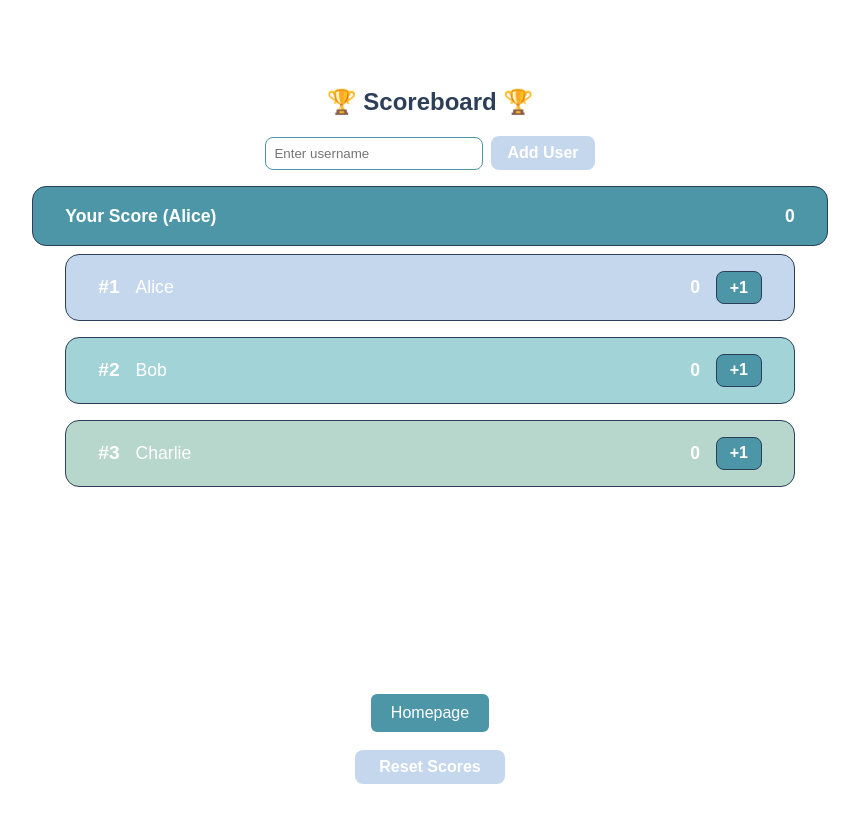
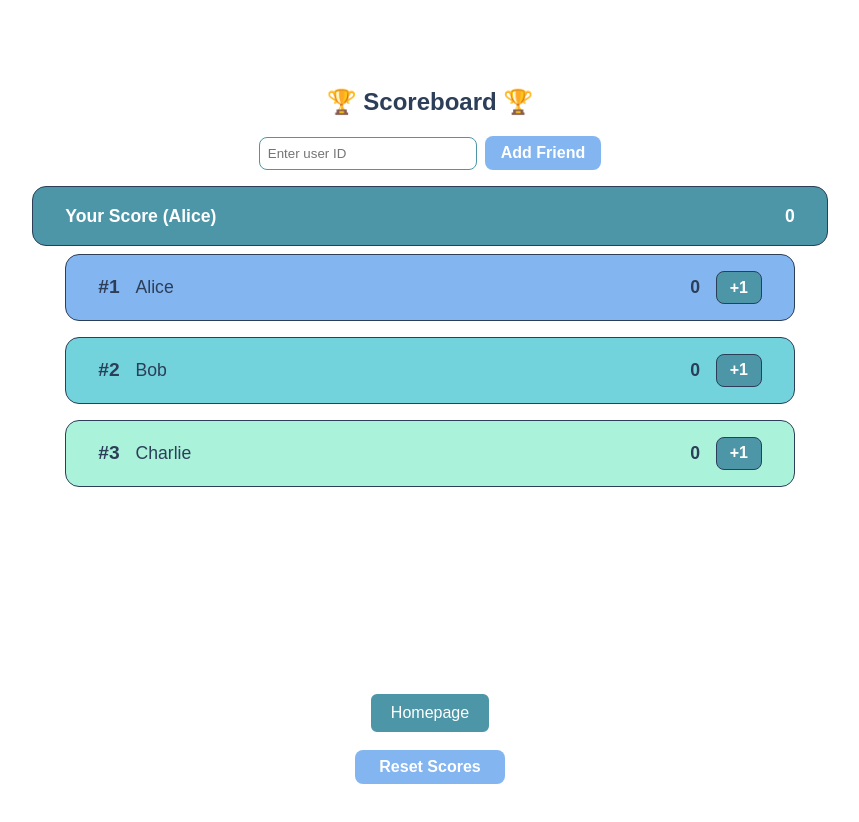
Before and after one commit to awsinrixhack-renamelater/hack_renamelater, a React (Vite) app in the folder frontend/: page /about in a window 1280 px wide. Shown: the top 822 px of the page, without its empty margins (242-1101 px from the left). Built offline with nearby package versions, Linux system fonts and the light colour scheme.

Commit message:
changed add user to add friend

```diff
--- a/frontend/src/pages/Scoreboard.tsx
+++ b/frontend/src/pages/Scoreboard.tsx
@@ -47,9 +47,9 @@ export default function UserScores() {
 
 //I LOVE COLORS
   const colors = {
-    ltgr: "#a2d3d7ff",
-    ltbu: "#c5d7edff",
-    mint: "#B7D6CC",
+    ltgr: "#72d3dcff",
+    ltbu: "#83b5f1ff",
+    mint: "#abf2dbff",
     teal: "#4C96A8",
     navy: "#2C3E58",
     white: "#ffffff",
@@ -80,15 +80,16 @@ export default function UserScores() {
         🏆 Scoreboard 🏆
       </h2>
 
-
-
       {/* INPUTS */}
       {/* specifically: username input box and add user button */}
       <div style={{ marginBottom: "1rem" }}>
         {/* GPT came in clutch with template once more */}
         <input
           type="text"
-          placeholder="Enter username"
+          // FOR BACK END PEEPS!!! Need to connect User ID to User's Name
+          // so that only name is shown on leader board, not ID
+          placeholder="Enter user ID"
+
           value={newUser} // controlled component = value is tied to state = we can reset it after adding user
           onChange={(e) => setNewUser(e.target.value)} // updates state as user types
           onKeyDown={(e) => e.key === 'Enter' && addUser()} // ALLOWS ADD W/ ENTER KEY
@@ -114,7 +115,7 @@ export default function UserScores() {
             fontWeight: "bold",
           }}
         >
-          Add User
+          Add Friend
         </button>
       </div>
 
@@ -172,8 +173,9 @@ export default function UserScores() {
               ? colors.mint //#3 = mint
               : colors.white; // everyone else = white
 
-          const textColor = index <= 2 ? colors.white : colors.navy;
+          //const textColor = index <= 2 ? colors.white : colors.navy;
           // top 3 are gifted white text, everyone else gets navy
+          const textColor = colors.navy;
 
           return (
             //Friend Gpt helped out here, used it's templet to created banners
```
